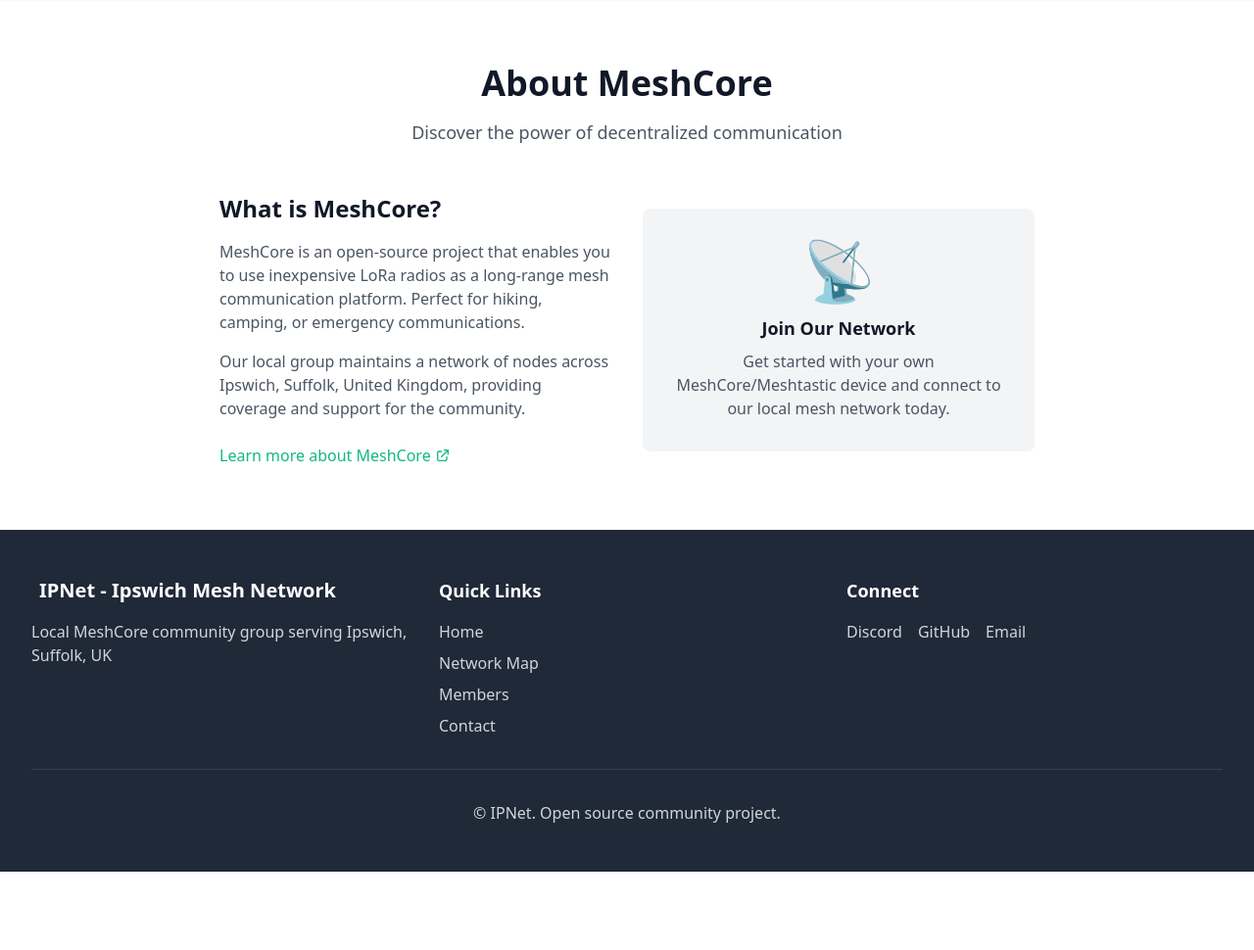
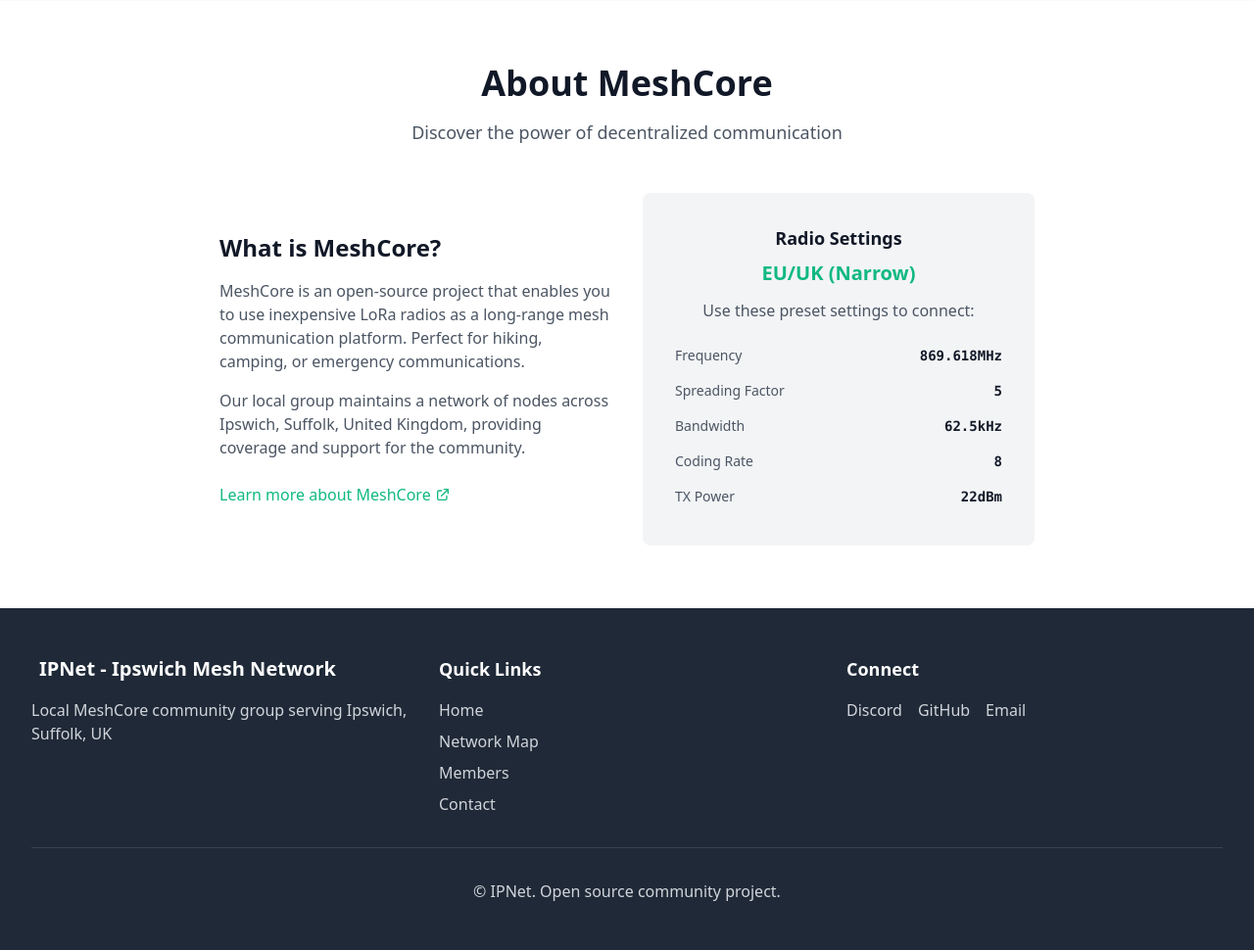
Before and after one commit to ipnet-mesh/website, a Flask app: page / in a window 1280 px wide. Shown: the part 656-1626 px from the top of the page at 98% size. Before the commit the page ends 1546 px from the top, so only its background shows below. Run offline with Flask 3, Linux system fonts and the light colour scheme; style sheets or scripts are compiled from the project's sources.

Commit message:
Replace Join Our Network section with EU/UK radio settings

```diff
--- a/assets/css/input.css
+++ b/assets/css/input.css
@@ -748,6 +748,22 @@
     @apply text-gray-600 dark:text-gray-300;
 }
 
+.preset-name {
+    @apply text-xl font-bold text-primary mb-3 text-center;
+}
+
+.radio-settings-table {
+    @apply w-full border-separate border-spacing-0 mt-4;
+}
+
+.radio-setting-label {
+    @apply py-2 pr-4 text-left text-sm font-medium text-gray-600 dark:text-gray-300;
+}
+
+.radio-setting-value {
+    @apply py-2 text-right text-sm font-mono font-semibold text-gray-900 dark:text-gray-100;
+}
+
 /* Base layout */
 .app-body {
     @apply bg-white dark:bg-gray-900 text-gray-900 dark:text-gray-100 transition-colors duration-300;
--- a/templates/index.html
+++ b/templates/index.html
@@ -49,7 +49,7 @@
     <div class="about-container">
         <div class="about-header">
             <h2 class="about-title">
-                About MeshCore
+                About {{ config.technology }}
             </h2>
             <p class="about-subtitle">
                 Discover the power of decentralized communication
@@ -75,13 +75,37 @@
                 </a>
             </div>
             <div class="about-cta-card">
-                <div class="about-cta-emoji">📡</div>
                 <h4 class="about-cta-title">
-                    Join Our Network
+                    Radio Settings
                 </h4>
+                <div class="preset-name">
+                    EU/UK (Narrow)
+                </div>
                 <p class="about-cta-text">
-                    Get started with your own {{ config.technology }}/Meshtastic device and connect to our local mesh network today.
+                    Use these preset settings to connect:
                 </p>
+                <table class="radio-settings-table">
+                    <tr>
+                        <td class="radio-setting-label">Frequency</td>
+                        <td class="radio-setting-value">869.618MHz</td>
+                    </tr>
+                    <tr>
+                        <td class="radio-setting-label">Spreading Factor</td>
+                        <td class="radio-setting-value">5</td>
+                    </tr>
+                    <tr>
+                        <td class="radio-setting-label">Bandwidth</td>
+                        <td class="radio-setting-value">62.5kHz</td>
+                    </tr>
+                    <tr>
+                        <td class="radio-setting-label">Coding Rate</td>
+                        <td class="radio-setting-value">8</td>
+                    </tr>
+                    <tr>
+                        <td class="radio-setting-label">TX Power</td>
+                        <td class="radio-setting-value">22dBm</td>
+                    </tr>
+                </table>
             </div>
         </div>
     </div>
```
